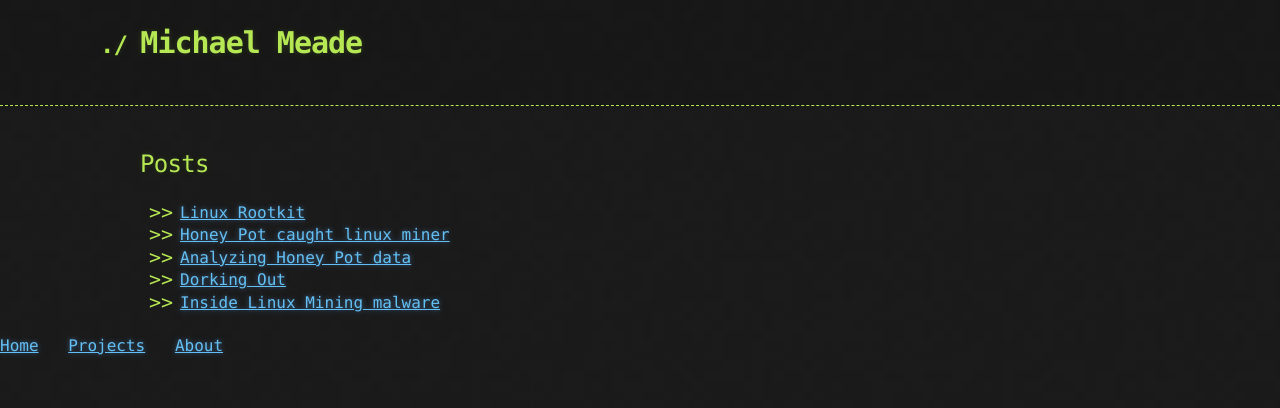
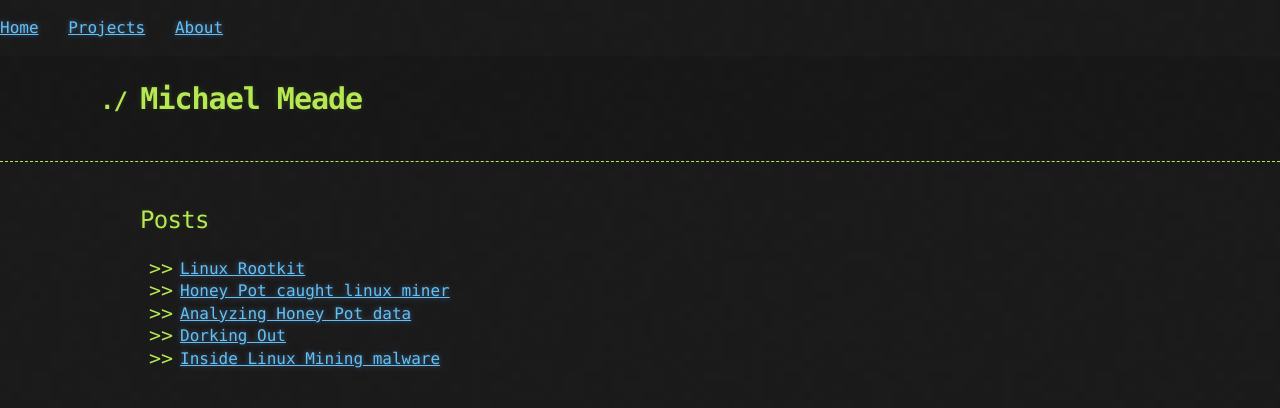
Before and after one commit to Michael-Meade/MinerFind, a Jekyll site: the page built from index.md, in a window 1280 px wide. Shown: the top 408 px of the page. Built offline with Jekyll 4.4.1, drawn with Linux system fonts in a browser that asks for light colours; our own code applies the rules of GitHub Pages for plain Markdown files; the repository's description, which GitHub fills in, is left out.

Commit message:
Update default.html

```diff
--- a/_layouts/default.html
+++ b/_layouts/default.html
@@ -5,7 +5,11 @@
     <meta http-equiv="X-UA-Compatible" content="IE=edge">
     <meta name="viewport" content="width=device-width, initial-scale=1">
     <link rel="stylesheet" href="{{ '/assets/css/style.css?v=' | append: site.github.build_revision | relative_url }}">
-
+    <p>
+      <a href="https://michael-meade.github.io/" style="margin-right:20px">Home</a>
+      <a href="https://michael-meade.github.io/Projects"style="margin-right:20px">Projects</a>
+      <a href="https://michael-meade.github.io/About.html" style="margin-right:20px">About</a>
+    </p>
 {% seo %}
   </head>
 
@@ -36,9 +40,5 @@
       </script>
     {% endif %}
   </body>
-   <p>
-      <a href="https://michael-meade.github.io/" style="margin-right:20px">Home</a>
-      <a href="https://michael-meade.github.io/Projects"style="margin-right:20px">Projects</a>
-      <a href="https://michael-meade.github.io/About.html" style="margin-right:20px">About</a>
-    </p>
+
 </html>
```
